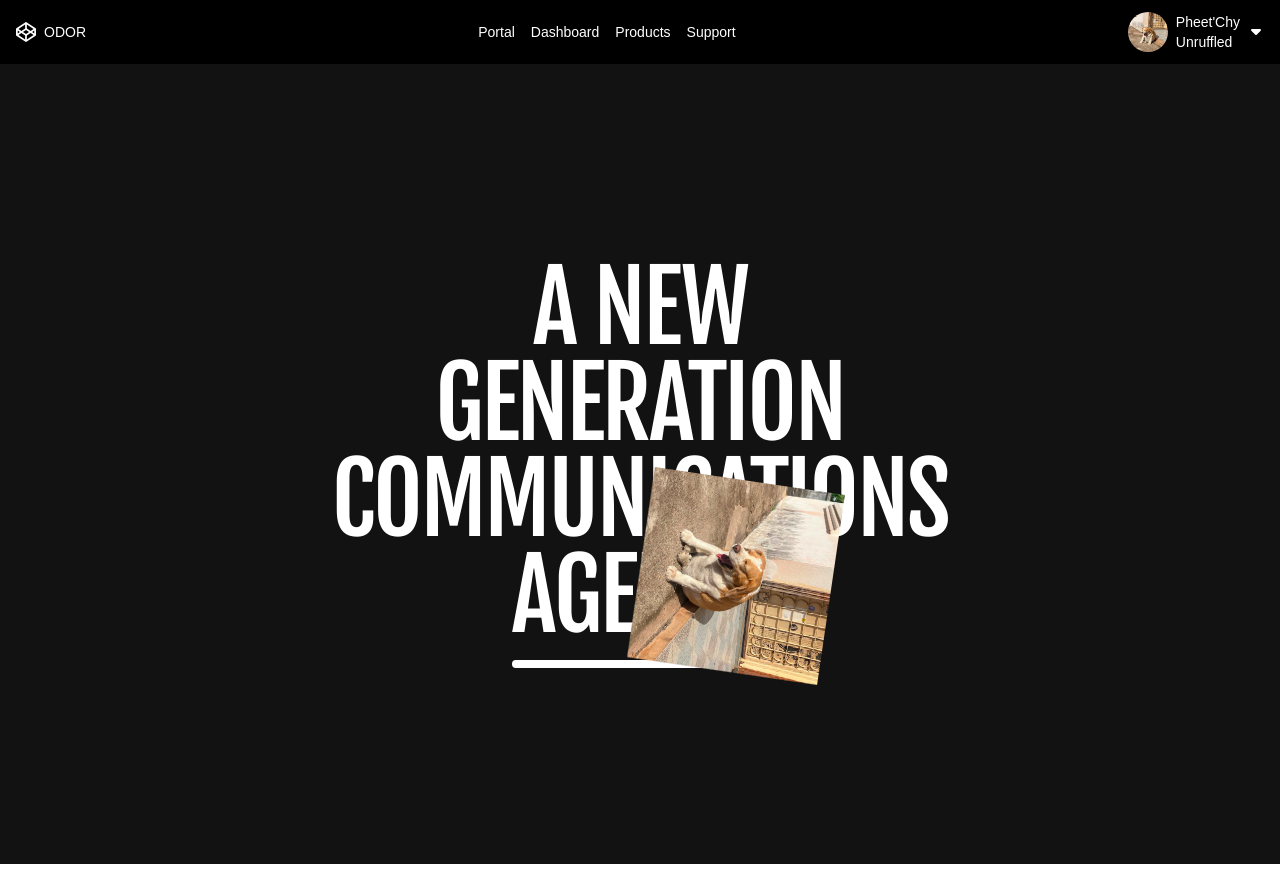
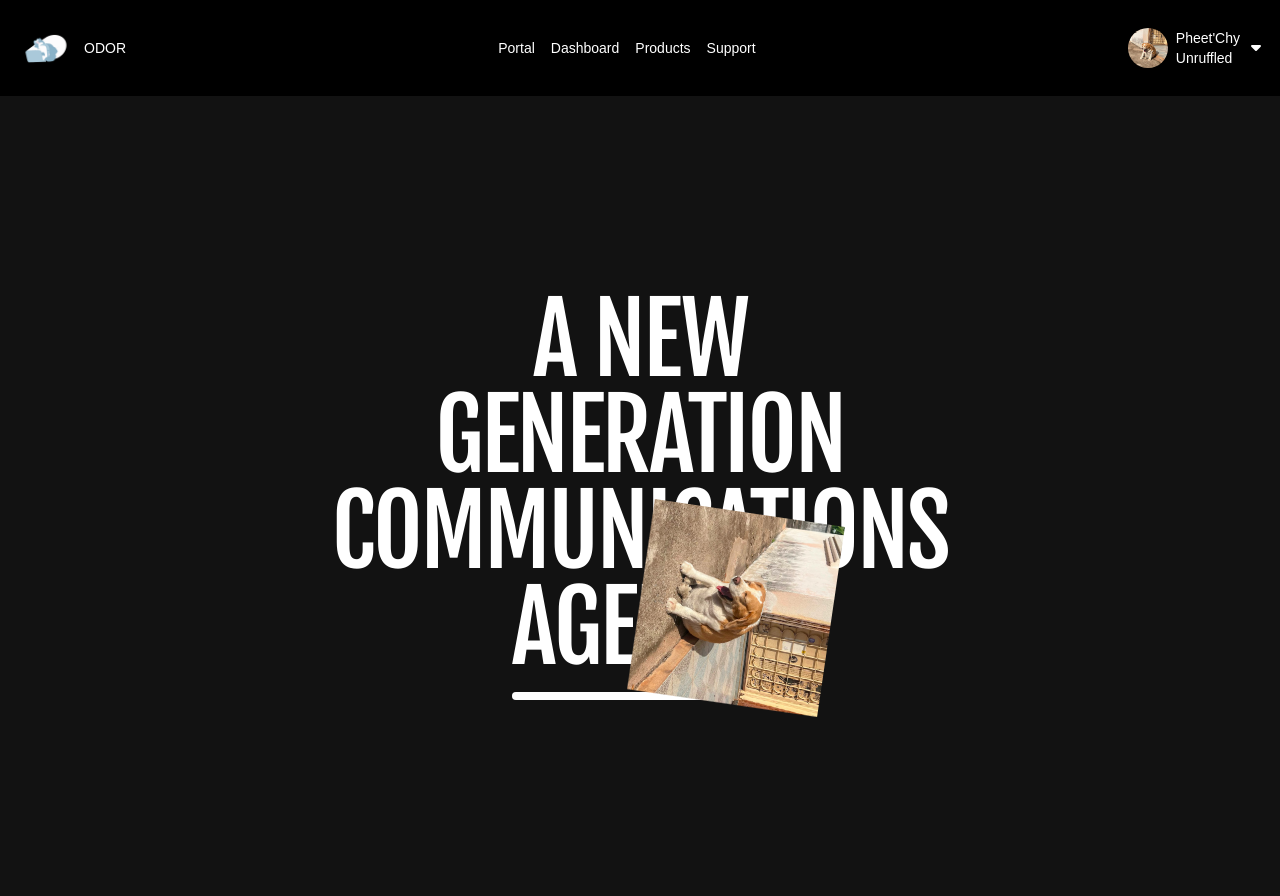
Before and after one commit to Pheethy/pheetlobster, a Next.js app: page / in a window 1280 px wide. Before the commit the page ends 864 px from the top, so only its background shows below. Built offline with nearby package versions, Linux system fonts and the light colour scheme; a web font is replaced by a local one.

Commit message:
Add 🍫NewLogo

```diff
--- a/src/components/navbar/navbar.tsx
+++ b/src/components/navbar/navbar.tsx
@@ -43,14 +43,18 @@ export default function Navbar() {
   };
 
   return (
-    <nav className="w-full h-16 bg-black text-white">
+    <nav className="w-full h-24 bg-black text-white">
       <div className="container mx-auto h-full flex justify-between items-center p-4">
         {/* logo */}
-        <section className="flex text-white font-light text-sm">
-          <FontAwesomeIcon
-            icon={faCodepen}
-            className="mr-2 text-white w-5 h-5"
-          />
+        <section className="flex items-center text-white font-light text-sm">
+          <div className="mr-2 text-white w-50 h-50">
+            <img
+              src="/imppily.gif"
+              alt="logo"
+              width={60}
+              height={60}
+            />
+          </div>
           <a href="/">ODOR</a>
         </section>
 
```
Also changed, not shown: public/imppily.gif (added).
